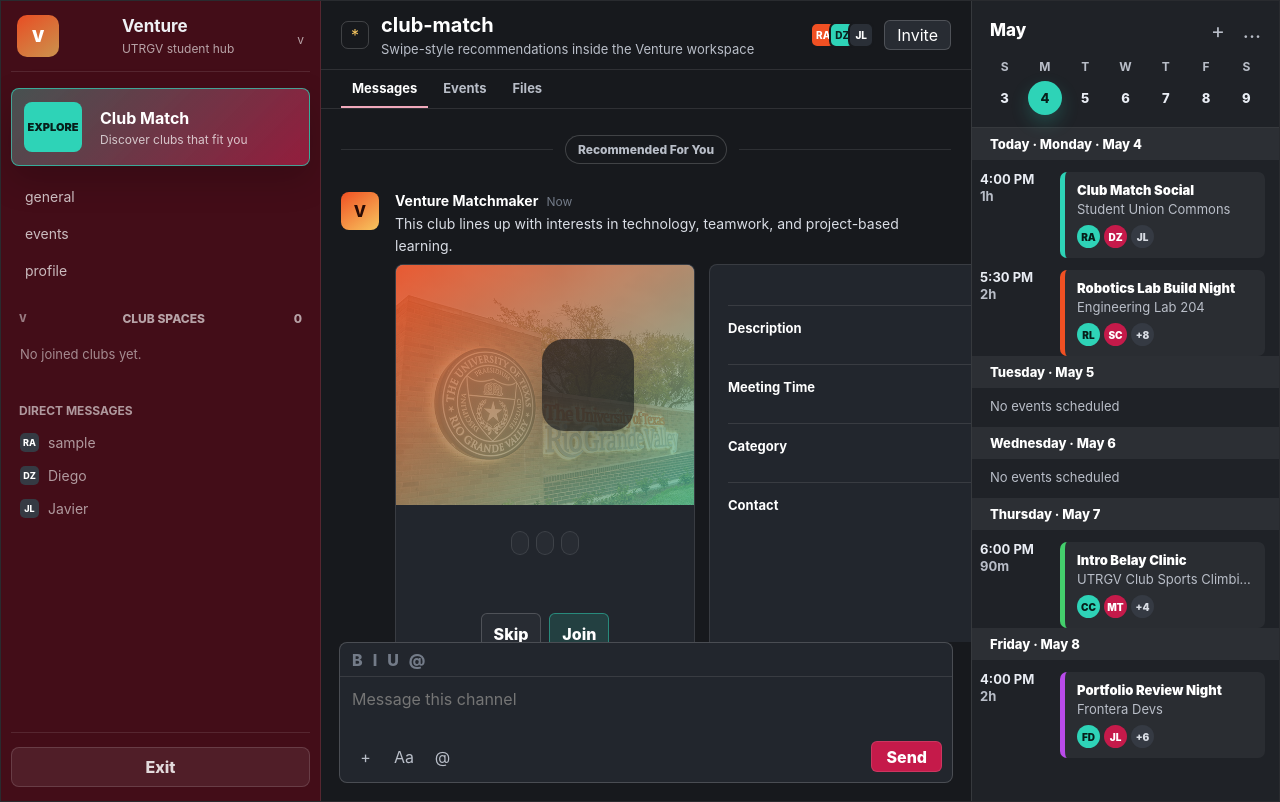
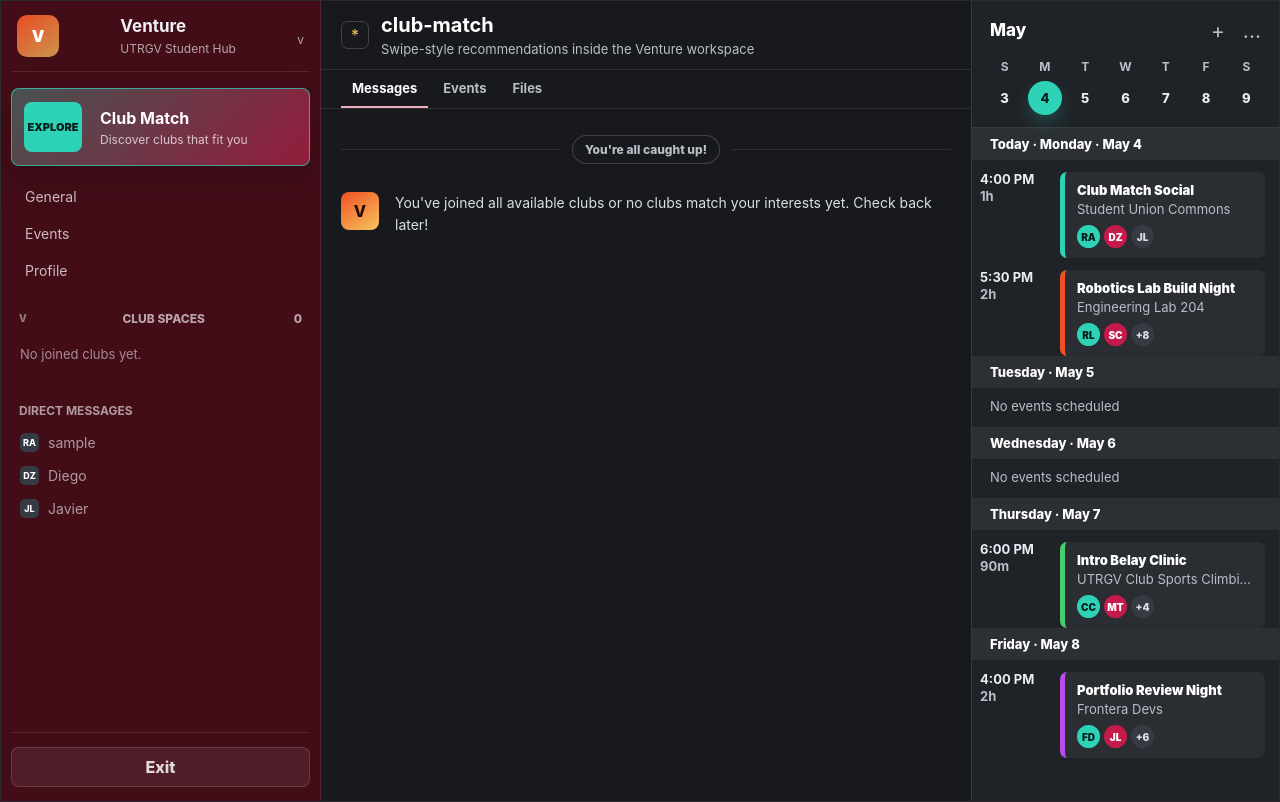
Before and after one commit to diego-zunort/SWE-_FinalProject_UTRGV_SP26, a Django app: page /skip/1/ in a window 1280 px wide. Run offline with Django 5.2, Linux system fonts and the light colour scheme; the visitor is signed in with stand-in values (Sample User, id 1); data that the repository does not hold is empty.

Commit message:
Added very simple matching algorithm, removed chatbox and invite collaborators from club match page

```diff
--- a/final_project/finalApp/forms.py
+++ b/final_project/finalApp/forms.py
@@ -28,7 +28,6 @@
         ('Social','Social'),
         ('Astronomy','Astronomy'),
         ('Intramural','Intramural'),
-        ('Social','Social'),
         ('Environment','Environment'),
         ('Science','Science')
     ]
--- a/final_project/finalApp/static/css/app.css
+++ b/final_project/finalApp/static/css/app.css
@@ -615,6 +615,9 @@
 
 .message-body {
   min-width: 0;
+  display: flex;
+  flex-direction: column;
+  flex: 1;
 }
 
 .message-meta {
@@ -670,7 +673,6 @@
 
 .message-grid,
 .profile-grid,
-.match-layout,
 .hub-grid {
   display: grid;
   gap: 14px;
@@ -807,20 +809,26 @@
 }
 
 .match-layout {
-  grid-template-columns: minmax(300px, 0.9fr) minmax(300px, 1.1fr);
+    display: flex;
+    gap: 1rem;
+    width: 100%;
+    height: auto;
+    min-height: 650px;
     align-items: stretch;
 }
 
 .match-card {
-  overflow: hidden;
+    flex: 1;
+    display: flex;
+    flex-direction: column;
+    min-width: 0;
+    min-height: 0;
 }
 
 .match-cover {
-  display: grid;
-  place-items: center;
-  aspect-ratio: 16 / 10;
-  min-height: 240px;
-  color: #21050c;
+    flex: 1;
+    min-height: 0;
+    max-height: 400px;
     background:
         linear-gradient(145deg, rgba(240, 80, 35, 0.9), rgba(46, 211, 183, 0.7)),
         url("../images/utrgv-ed.jpg") center / cover;
@@ -840,12 +848,18 @@
 }
 
 .match-card-body {
+    padding: 1.5rem;
     display: flex;
     flex-direction: column;
-    gap: 0.5rem;
-    padding: 1rem;
+    gap: 0.75rem;
+    flex: 1;
     align-items: center;
     text-align: center;
+}
+
+.match-card-body h2 {
+    font-size: 24px;
+    margin: auto 0;
 }
 
 .match-card-body p {
@@ -856,10 +870,11 @@
 
 .match-actions {
     display: flex;
-    gap: 0.5rem;
+    gap: 1rem;
     justify-content: center;
     align-items: center;
     width: 100%;
+    margin-top: auto;
 }
 
 .match-actions form {
@@ -872,9 +887,11 @@
 }
 
 .match-action {
-  min-height: 42px;
-  padding: 0 12px;
+    min-height: 52px;
+    padding: 0 3rem;
     font-weight: 800;
+    font-size: 16px;
+    width: 160px;
 }
 
 .match-action.skip:hover {
@@ -895,10 +912,14 @@
 }
 
 .club-info-panel {
-  display: grid;
-  align-content: start;
-  gap: 14px;
-  padding: 18px;
+    flex: 1;
+    overflow-y: auto;
+    min-height: 0;
+    align-self: stretch;
+    padding: 1.5rem;
+    display: flex;
+    flex-direction: column;
+    justify-content: space-evenly;
 }
 
 .info-row {
@@ -907,7 +928,10 @@
     gap: 14px;
     padding: 14px 0;
     border-top: 1px solid var(--line);
+    flex: 1;
+    align-items: center;
 }
+
 
 .info-row strong {
   color: #fff;
@@ -1321,6 +1345,25 @@
   }
 }
 
+.conversation-scroll {
+  width: 100%;
+  max-width: 100%;
+  min-height: 0;
+  overflow-y: auto;
+  overflow-x: hidden;
+  padding: 16px 20px 20px;
+  display: flex;
+  flex-direction: column;
+}
+
+.message {
+  display: grid;
+  grid-template-columns: 42px minmax(0, 1fr);
+  gap: 12px;
+  padding: 10px 0 18px;
+  flex: 1;
+}
+
 @media (max-width: 720px) {
   .app-shell {
     grid-template-columns: 1fr;
@@ -1338,15 +1381,6 @@
   .channel-tabs {
     padding: 0 12px;
     overflow-x: auto;
-  }
-
-  .conversation-scroll {
-    padding: 12px 14px 16px;
-  }
-
-  .message {
-    grid-template-columns: 34px minmax(0, 1fr);
-    gap: 10px;
   }
 
   .message-avatar {
--- a/final_project/finalApp/templates/base.html
+++ b/final_project/finalApp/templates/base.html
@@ -16,7 +16,7 @@
             <a class="workspace-logo" href="{% url 'home' %}" aria-label="Venture home">V</a>
             <div>
               <strong>Venture</strong>
-              <span>UTRGV student hub</span>
+              <span>UTRGV Student Hub</span>
             </div>
             <span class="workspace-caret">v</span>
           </div>
@@ -30,13 +30,13 @@
               </span>
             </a>
             <a class="sidebar-link sidebar-simple {% block nav_home_class %}{% endblock %}" href="{% url 'home' %}">
-              <span>general</span>
+              <span>General</span>
             </a>
             <a class="sidebar-link sidebar-simple" href="{% url 'home' %}">
-              <span>events</span>
+              <span>Events</span>
             </a>
             <a class="sidebar-link sidebar-simple {% block nav_profile_class %}{% endblock %}" href="{% url 'profile' %}">
-              <span>profile</span>
+              <span>Profile</span>
             </a>
           </nav>
 
--- a/final_project/finalApp/templates/club_match.html
+++ b/final_project/finalApp/templates/club_match.html
@@ -5,8 +5,12 @@
 {% block nav_match_class %}is-active{% endblock %}
 {% block channel_name %}club-match{% endblock %}
 {% block channel_subtitle %}Swipe-style recommendations inside the Venture workspace{% endblock %}
+{% block composer_placeholder %}{% endblock %}
+{% block channel_actions %}{% endblock %}
+{% block composer %}{% endblock %}
 
 {% block content %}
+ {% if club  %}
   <div class="date-divider"><span>Recommended For You</span></div>
 
   <article class="message">
@@ -17,7 +21,7 @@
         <time>Now</time>
       </div>
       <p>
-        This club lines up with interests in technology, teamwork, and project-based learning.
+
       </p>
 
       <div class="match-layout">
@@ -71,6 +75,15 @@
       </div>
     </div>
   </article>
+  {% else %}
+    <div class="date-divider"><span>You're all caught up!</span></div>
+    <article class="message">
+      <div class="message-avatar is-bot">V</div>
+      <div class="message-body">
+        <p>You've joined all available clubs or no clubs match your interests yet. Check back later!</p>
+      </div>
+    </article>
+    {% endif %}
 {% endblock %}
 
 {% block extra_scripts %}
--- a/final_project/finalApp/views.py
+++ b/final_project/finalApp/views.py
@@ -84,7 +84,8 @@
             profile_instance.save()
             return redirect('home')
     else:
-        form = ProfileForm(instance=profile)
+        saved_interests = profile.interests.split(', ') if profile.interests else []
+        form =  ProfileForm(instance=profile, initial={'interests': saved_interests})
 
     return render(request, "profile.html", app_context(request, profile=profile, form=form))
 
@@ -96,5 +97,31 @@
 
 @login_required
 def skip_club(request,club_id):
-    club = Club.objects.exclude(id=club_id).order_by('?').first()
+    joined_clubs = ClubMembership.objects.filter(user=request.user).values_list('club_id',flat = True)
+    club = Club.objects.exclude(id=club_id).exclude(id__in = joined_clubs).order_by('?').first()
     return render(request, 'club_match.html', app_context(request, club=club))
+
+@login_required
+def club_match(request):
+    profile = Profile.objects.get(user=request.user) #gets current logged in user
+    user_interests = profile.interests.split(', ') if profile.interests else []
+    user_major = profile.major if profile.major else ''
+    #get user interests + major
+
+    #gets all clubs already joined for user
+    #returns them by id
+    joined_clubs = ClubMembership.objects.filter(user=request.user).values_list('club_id',flat = True)
+    #excludes clubs already joined from search by checkking list
+    #__in djangos way to lookup by types
+    available_clubs = Club.objects.exclude(id__in = joined_clubs)
+    matched_club = None
+    # compare users major + interests with club's categorys and tags to see if possible match
+    for club in available_clubs:
+        if (user_major in [club.category, club.tag1, club.tag2] or any(interest in [club.category,club.tag1,club.tag2] for interest in user_interests)):
+            matched_club = club
+            break
+    #if no matches in db then display random club
+    if not matched_club:
+        matched_club = available_clubs.order_by('?').first()
+
+    return render(request, 'club_match.html',app_context(request,club=matched_club))
```
Lines whose indentation alone changed are shown as unchanged.
